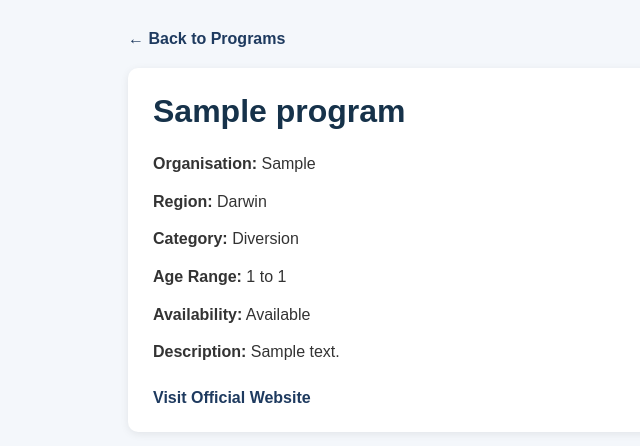
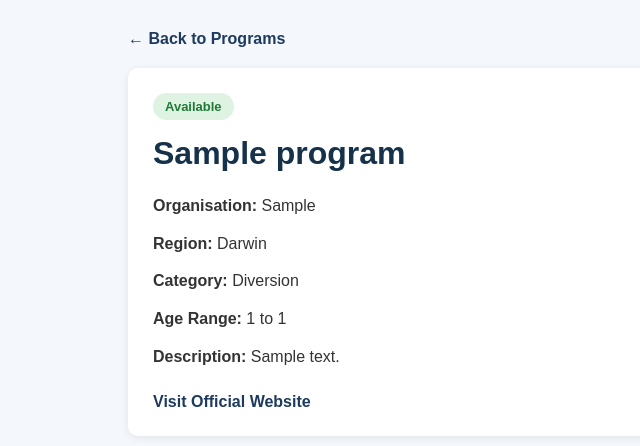
Before and after one commit to Gilbert-GB/Django-HIT237-Group5-S1-2026, a Django app: page /program/1/ in a window 1280 px wide. Shown: the part 108-554 px from the top of the page, without its empty margins (0-640 px from the left). Run offline with Django 5.2, Linux system fonts and the light colour scheme; tables that the repository leaves empty hold one stand-in row (values such as "Sample post").

Commit message:
Added availability status badges to homepage and detail page

```diff
--- a/youthjustice_app/templates/program_detail.html
+++ b/youthjustice_app/templates/program_detail.html
@@ -56,6 +56,25 @@
             color: #1e3a5f;
             font-weight: bold;
         }
+
+        .status-badge {
+            display: inline-block;
+            padding: 6px 12px;
+            border-radius: 20px;
+            font-size: 13px;
+            font-weight: bold;
+            margin-bottom: 15px;
+        }
+
+        .available {
+            background-color: #dff3e3;
+            color: #1f7a36;
+        }
+
+        .unavailable {
+            background-color: #f8d7da;
+            color: #a12634;
+        }
     </style>
 </head>
 <body>
@@ -68,22 +87,18 @@
         <a href="{% url 'home' %}" class="back-link">← Back to Programs</a>
 
         <div class="detail-card">
+            {% if program.is_available %}
+                <span class="status-badge available">Available</span>
+            {% else %}
+                <span class="status-badge unavailable">Not Available</span>
+            {% endif %}
+
             <h1>{{ program.name }}</h1>
 
             <p><strong>Organisation:</strong> {{ program.organisation }}</p>
             <p><strong>Region:</strong> {{ program.get_region_display }}</p>
             <p><strong>Category:</strong> {{ program.get_category_display }}</p>
             <p><strong>Age Range:</strong> {{ program.age_min }} to {{ program.age_max }}</p>
-
-            <p>
-                <strong>Availability:</strong>
-                {% if program.is_available %}
-                    Available
-                {% else %}
-                    Not currently available
-                {% endif %}
-            </p>
-
             <p><strong>Description:</strong> {{ program.short_description }}</p>
 
             {% if program.website %}
```
